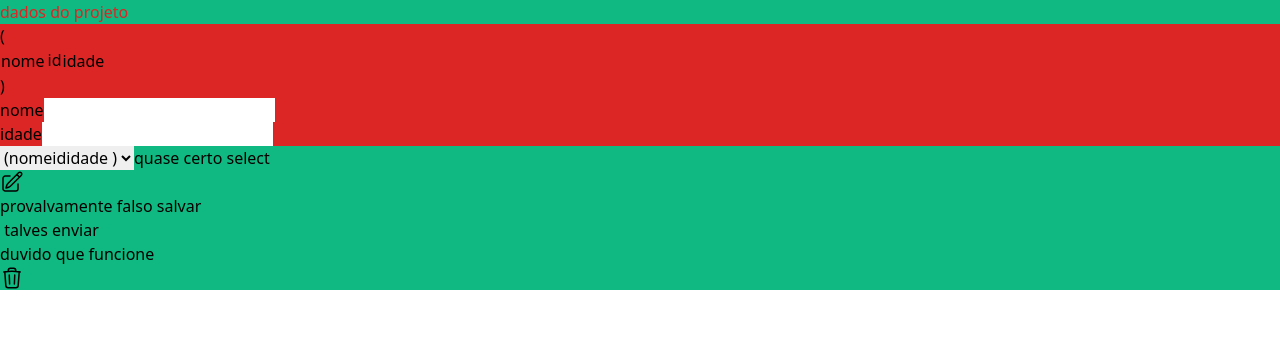
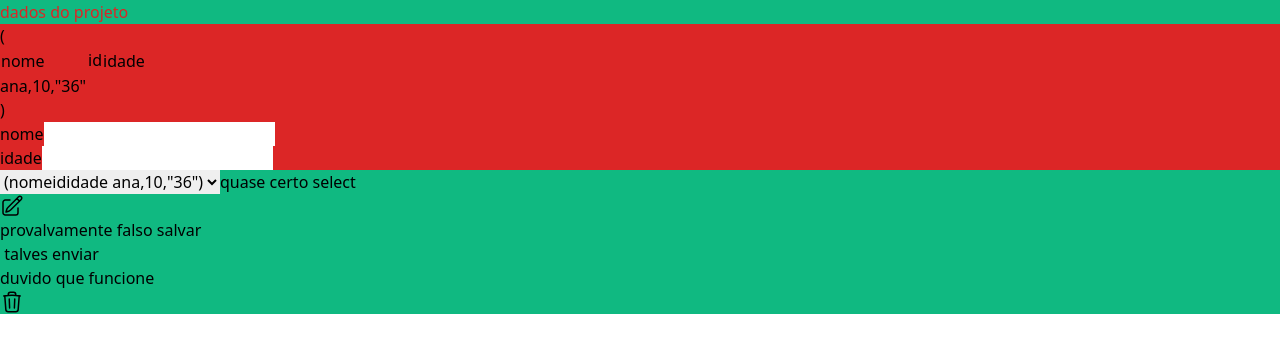
Before and after one commit to viniciusgit2/quase-feito, a Next.js app: page / in a window 1280 px wide. Shown: the top 352 px of the page. Built offline with nearby package versions, Linux system fonts and the light colour scheme.

Commit message:
melhorado pouca coisa

```diff
--- a/pages/Cliente.tsx
+++ b/pages/Cliente.tsx
@@ -5,9 +5,11 @@ export default function Cliente(){
     const nome =String
     const id=Number
     const idade=Number
-return retorno(id,nome,idade)
-}export function retorno(id,nome,idade){
+return retorno(nome,id,idade)
+}export function retorno(nome,id,idade){
+    return(
     <div className="bg-red-600">
-return <div>ana,10,"36"</div>
+ <div> {nome} ana,{id}10,{idade}"36"</div>
 </div>
+    )
 }
--- a/pages/Formulario.tsx
+++ b/pages/Formulario.tsx
@@ -7,7 +7,7 @@ export default function Formulario (){
     return(
         <div className="bg-red-600">
 
-        <><Entrada type texto={"nome"} onchange></Entrada><Entrada texto="idade"tipo={"number"}></Entrada></>
+        <><Entrada tipo texto={"nome"} onchange></Entrada><Entrada texto="idade"tipo={"number"}/></>
 
         </div>
             )
```
